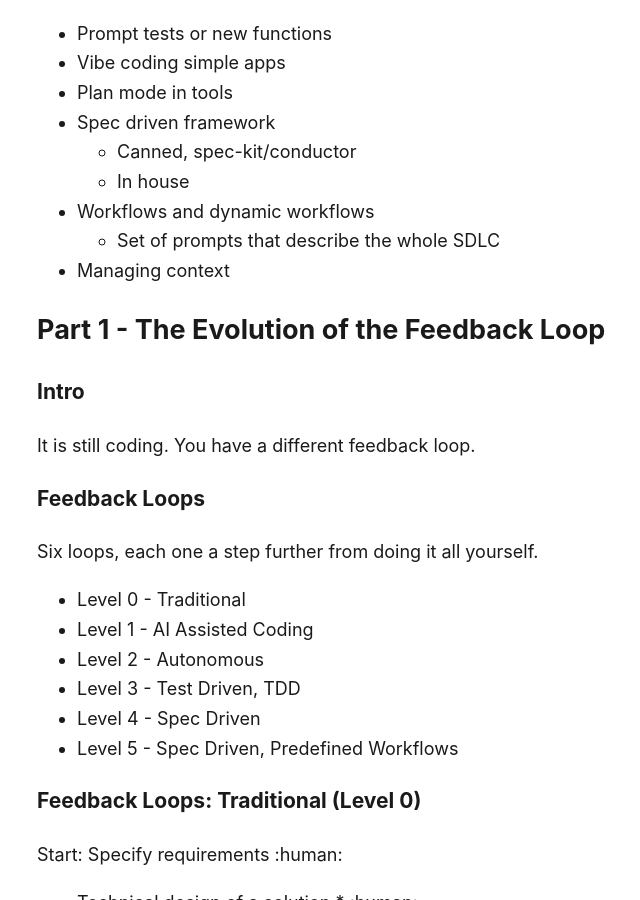
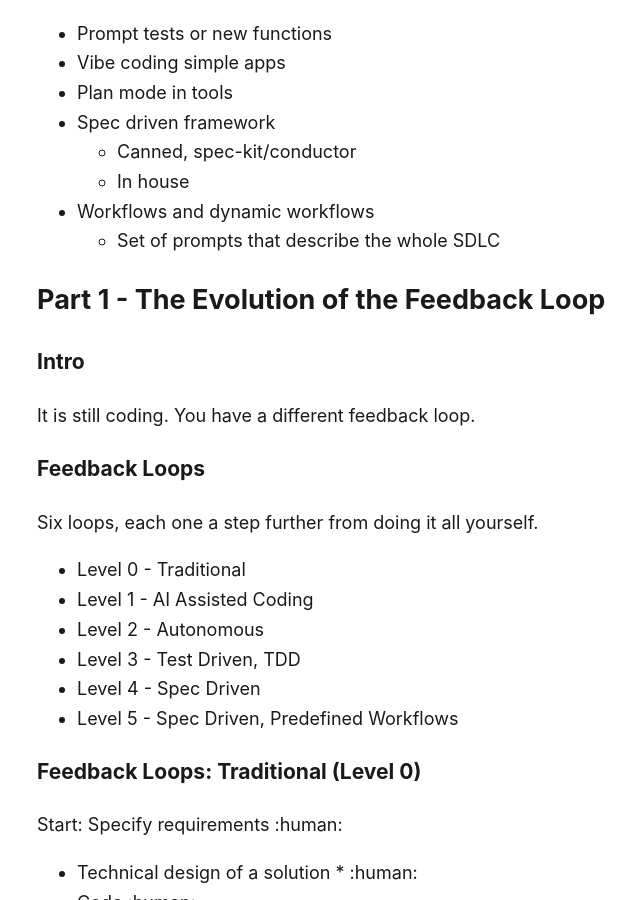
Before and after one commit to galileopy/blog, a Jekyll site: the page built from presentations/ai-assisted-coding-intro/outline.md, in a window 1280 px wide and 900 px high, scrolled down 447 px. Shown: the whole window, without its empty margins (263-903 px from the left). Built offline with Jekyll 4.4.1, drawn with Linux system fonts in a browser that asks for light colours; our own code applies the rules of GitHub Pages for plain Markdown files.

Commit message:
docs(presentations): drop managing context from the temperature check

```diff
--- a/presentations/ai-assisted-coding-intro/index.html
+++ b/presentations/ai-assisted-coding-intro/index.html
@@ -78,7 +78,6 @@
       <li>Plan mode in tools</li>
       <li>Spec driven framework<span class="sub">canned (spec-kit/conductor) · in house</span></li>
       <li>Workflows and dynamic workflows<span class="sub">a set of prompts that describe the whole SDLC</span></li>
-      <li>Managing context</li>
     </ol>
   </div>
   <div class="slide-foot"><span class="brand">On AI Assisted Coding</span></div>
--- a/presentations/ai-assisted-coding-intro/outline.md
+++ b/presentations/ai-assisted-coding-intro/outline.md
@@ -14,7 +14,6 @@
     - In house
 - Workflows and dynamic workflows
     - Set of prompts that describe the whole SDLC
-- Managing context
 
 ## Part 1 - The Evolution of the Feedback Loop
 
```
Also changed, not shown: 1 other file.
